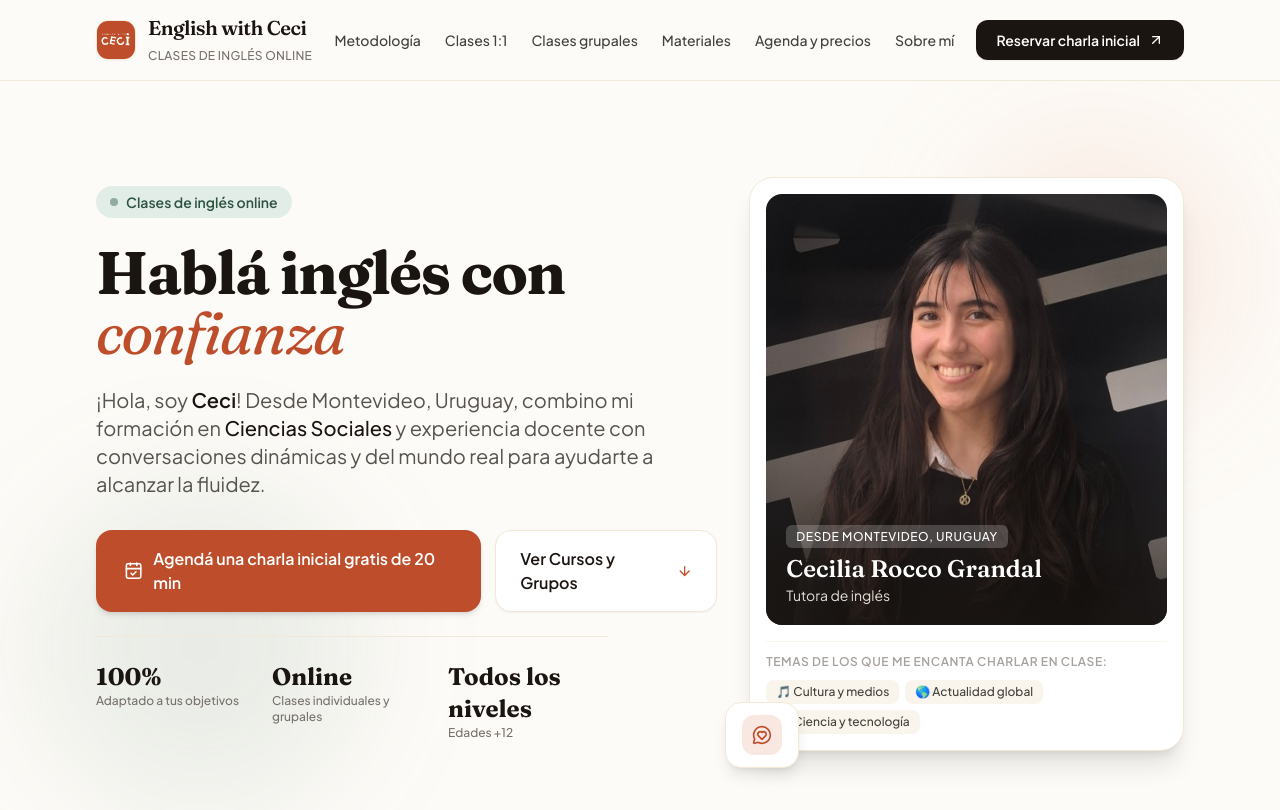
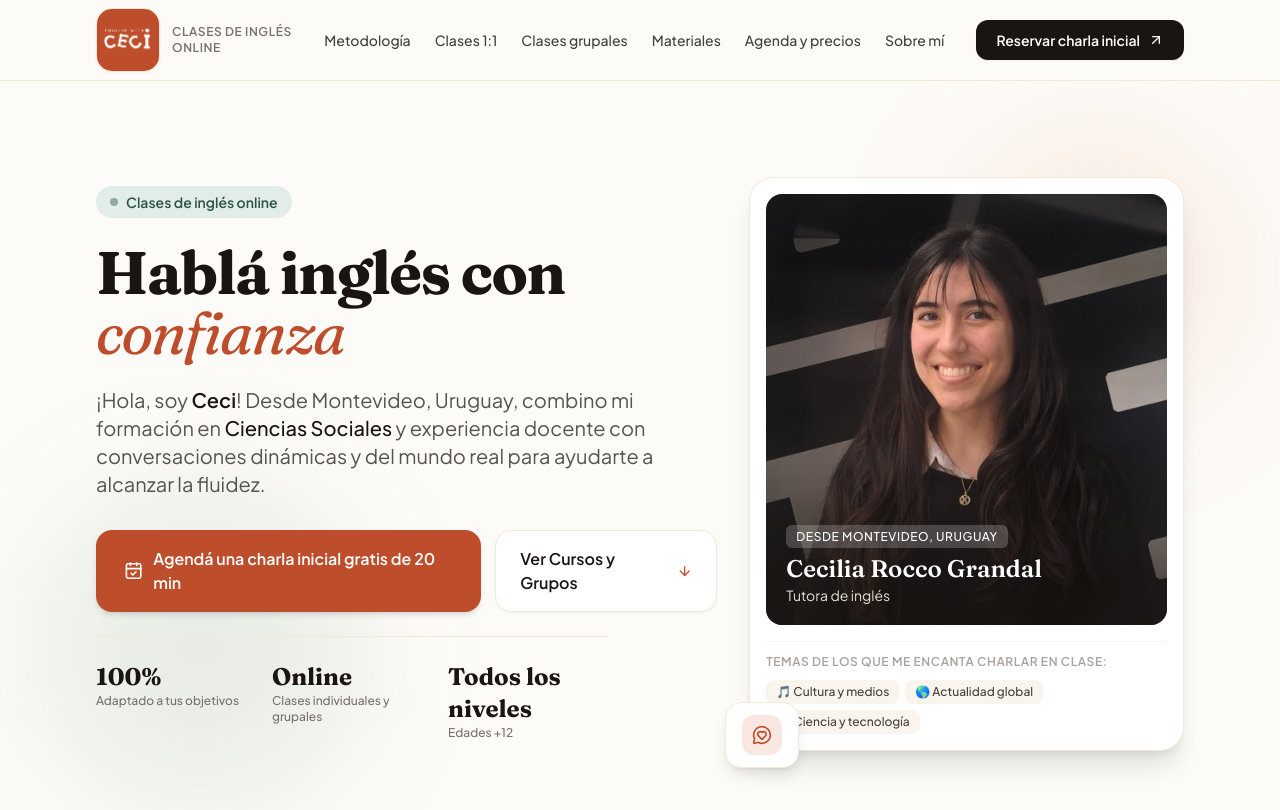
Before and after one commit to englishwithceci-r/englishwithceci-r, a plain HTML site: page index.html in a window 1280 px wide. Shown: the top 810 px of the page. Drawn offline with nearby package versions, Linux system fonts and the light colour scheme.

Commit message:
Update index.html
- let the logo stand on its own, since it already contains the brand name
- added the logo as the browser tab icon

```diff
--- a/index.html
+++ b/index.html
@@ -4,6 +4,7 @@
     <meta charset="UTF-8">
     <meta name="viewport" content="width=device-width, initial-scale=1.0">
     <title>English with Ceci | Clases de inglés online</title>
+    <link rel="icon" type="image/jpeg" href="logo.jpg">
     <meta name="description" content="Clases de inglés online personalizadas y prácticas con Cecilia Rocco Grandal. Planes conversacionales, inglés para profesionales (B2+), viajes y grupos reducidos por nivel.">
 
     <!-- Tailwind CSS -->
@@ -76,12 +77,10 @@
         <div class="max-w-6xl mx-auto px-4 sm:px-6 lg:px-8 h-20 flex items-center justify-between">
             <!-- Brand Logo -->
             <a href="#" class="flex items-center gap-3 group">
-                <img src="logo.jpg" alt="Logo English with Ceci" class="w-10 h-10 rounded-xl object-cover shadow-sm border border-cream-200 group-hover:opacity-90 transition-opacity">
-                <div>
-                    <span class="font-serif font-semibold text-lg sm:text-xl tracking-tight text-espresso-900 block leading-none">English with Ceci</span>
-                    <span class="text-xs text-stone-500 font-medium tracking-wide">CLASES DE INGLÉS ONLINE</span>
-                </div>
+                <img src="logo.jpg" alt="English with Ceci" class="w-16 h-16 rounded-2xl object-cover shadow-sm border border-cream-200 group-hover:opacity-90 transition-opacity">
+                <span class="hidden sm:block text-xs text-stone-500 font-semibold tracking-wider uppercase">Clases de Inglés<br>Online</span>
             </a>
+
 
             <!-- Desktop Navigation -->
             <nav class="hidden lg:flex items-center gap-6 text-sm font-medium text-stone-700">
```
